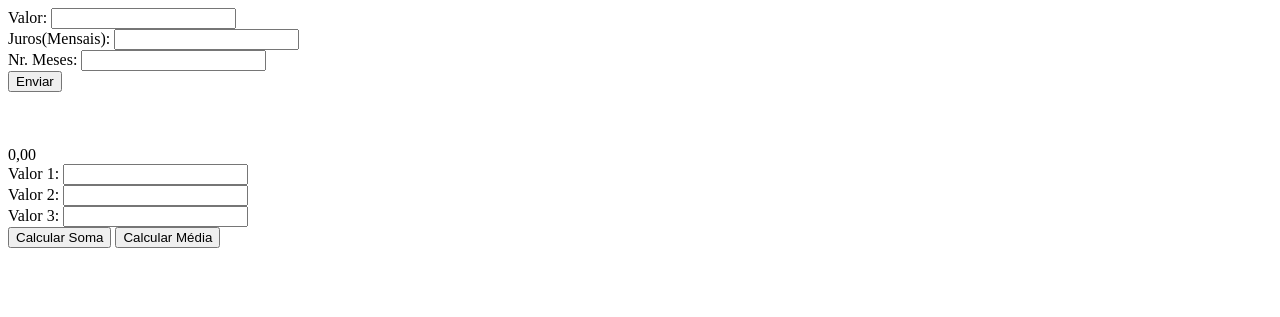
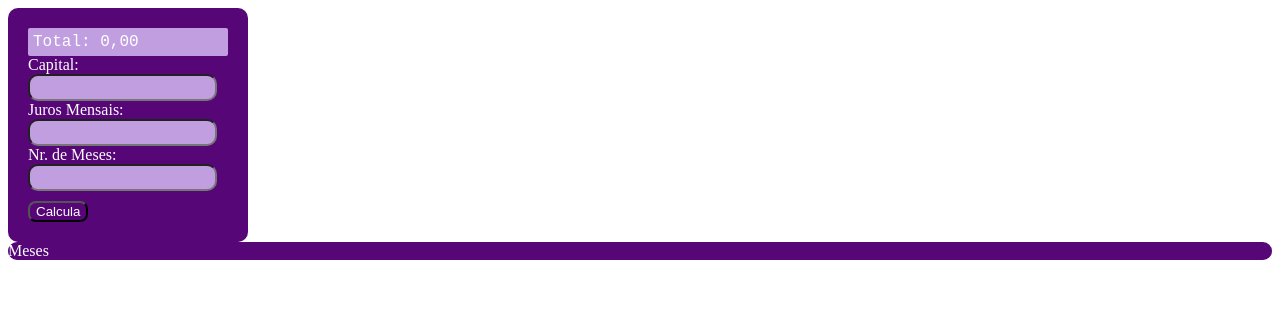
Before and after one commit to danielgarcia1c/primeiroc_3t, a plain HTML site: page index.html in a window 1280 px wide. Drawn offline with Linux system fonts and the light colour scheme.

Commit message:
Update index.html

```diff
--- a/index.html
+++ b/index.html
@@ -1,30 +1,33 @@
 <!DOCTYPE html>
 <html lang="pt-br">
+
 <head>
-    <meta charset="UTF-8">
-    <meta http-equiv="X-UA-Compatible" content="IE=edge">
-    <meta name="viewport" content="width=device-width, initial-scale=1.0">
-    <title>Primeiro C</title>
-    <script src="estudo.js"></script>
+   <meta charset="UTF-8">
+   <meta http-equiv="X-UA-Compatible" content="IE=edge">
+   <meta name="viewport" content="width=device-width, initial-scale=1.0">
+   <title>Primeiro C</title>
+   <script src="estudo.js"></script>
+   <link rel="stylesheet" href="geral.css">
 </head>
+
 <body>
-    Valor: <input id="valor" type="text"><br>
-    Juros(Mensais): <input id="juros" type="text"><br>
-    Nr. Meses: <input id="meses" type="text"><br>
-    <button onclick="mat()">Enviar</button>
 
-    <br><br><br><br>
-    <span id="resultado">0,00</span><br>
-    Valor 1: <input id="v1" type="text"><br>
-    Valor 2: <input id="v2" type="text"><br>
-    Valor 3: <input id="v3" type="text"><br>
-    <button onclick="soma()">Calcular Soma</button>
-    <button onclick="media()">Calcular Média</button>
+   <div id="calculadora">
+      <div id="spTotal">
+         <span id="total">Total: 0,00</span><br>
+      </div>
+      Capital: <input id="valor" type="text"> <br>
+      Juros Mensais: <input id="juros" type="text"> <br>
+      Nr. de Meses: <input id="meses" type="text"> <br>
+      <button onclick="total()">Calcula</button>
+   </div>
+   <div class="spLista">
+      <span id="mes">Meses</span>
+   </div>
 
 
-
-
-
+   <br><br><br>
 
 </body>
+
 </html>
```
